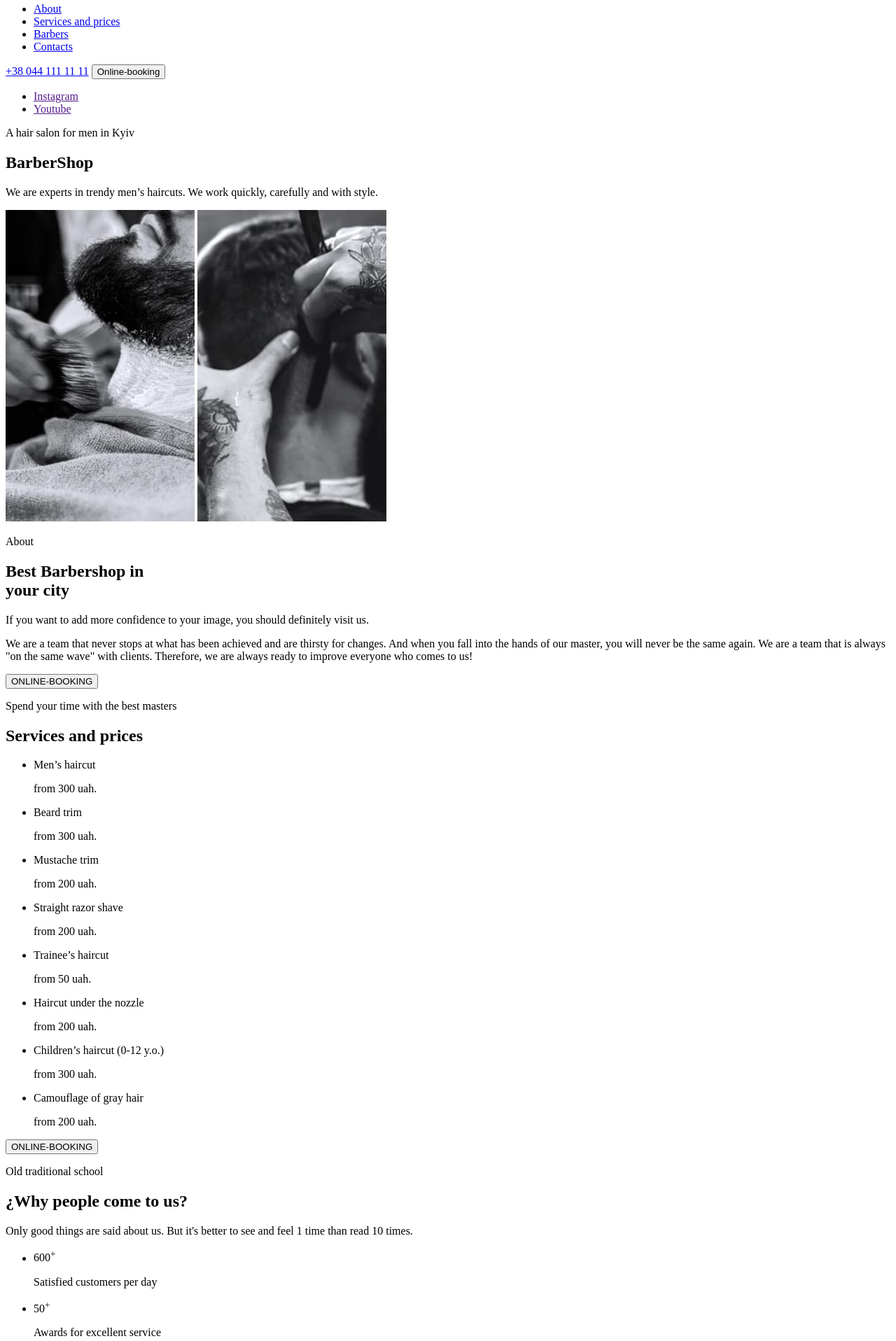
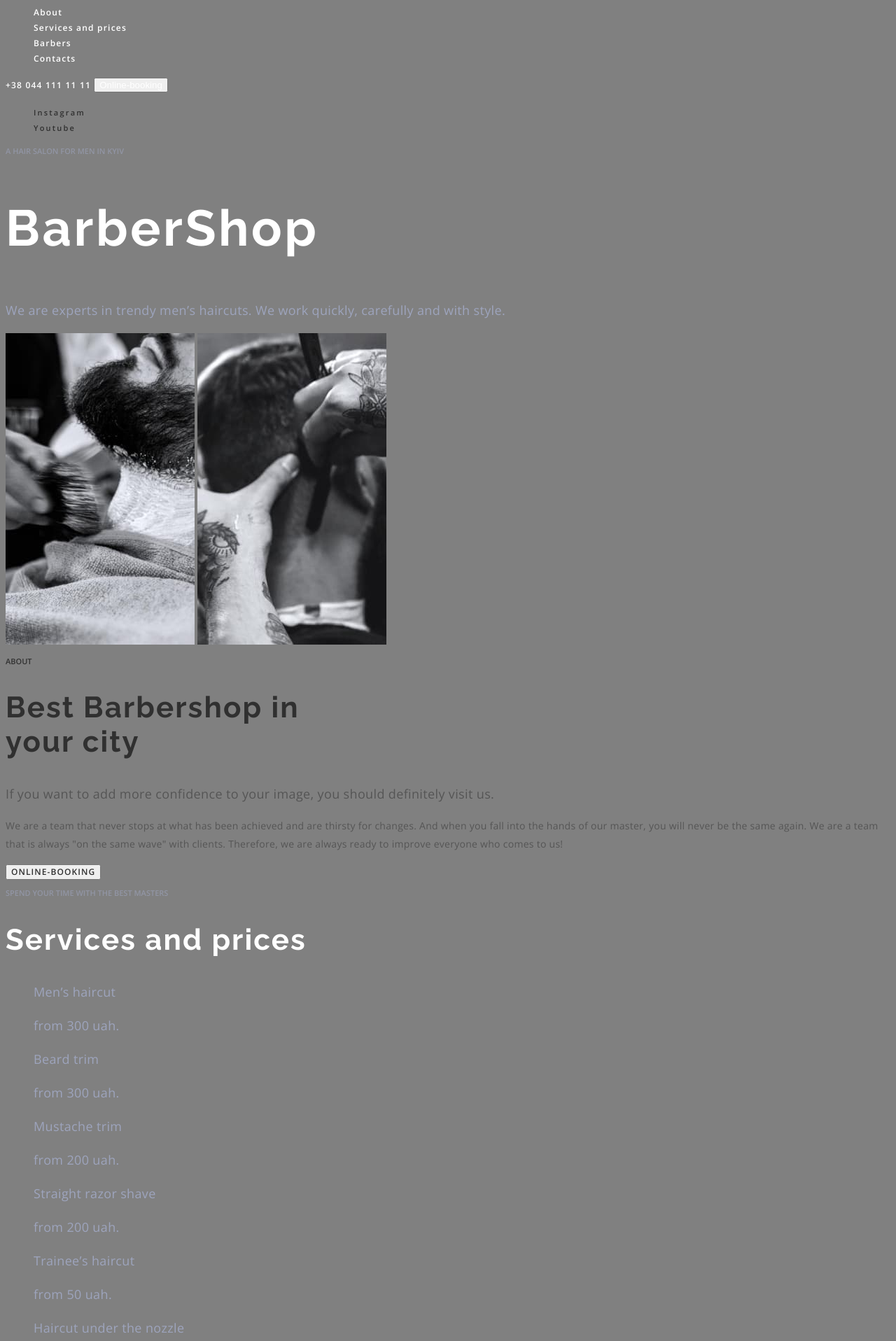
Before and after one commit to UserAndrii/barber-shop-01, a plain HTML site: page index.html in a window 1280 px wide. Shown: the part 80-1996 px from the top of the page at 70% size. Drawn offline with nearby package versions, Linux system fonts and the light colour scheme.

Commit message:
Webinar 4 changes

```diff
--- a/css/styles.css
+++ b/css/styles.css
@@ -0,0 +1,319 @@
+/* General style */
+:root {
+  --main-color: #303030;
+  --second-color: #555555;
+  --pre-title-case: uppercase;
+}
+
+body {
+  background-color: gray;
+  font-family: "Open Sans", sans-serif;
+}
+
+.link {
+  text-decoration: none;
+}
+
+.list {
+  list-style: none;
+}
+
+.button {
+  font-family: inherit;
+  font-weight: 600;
+  font-size: 12px;
+  line-height: calc(16 / 12);
+  letter-spacing: 0.09em;
+  text-transform: var(--pre-title-case);
+}
+
+.button:hover,
+.button:focus {
+    color: #ff6c00;
+}
+
+.second-title {
+  font-family: "Raleway", sans-serif;
+  font-size: 42px;
+  line-height: calc(49 / 42);
+  letter-spacing: 0.05em;
+}
+
+.header-list-link {
+  color: #ffffff;
+
+  font-weight: 600;
+  font-size: 12px;
+  line-height: calc(16 / 12);
+  letter-spacing: 0.1em;
+}
+
+.header-list-link:hover,
+.header-list-link:focus {
+  color: #ff6c00;
+}
+
+.header-tel-link {
+  font-weight: 600;
+  font-size: 12px;
+  line-height: calc(16 / 12);
+  letter-spacing: 0.1em;
+  text-transform: var(--pre-title-case);
+  color: #ffffff;
+}
+
+.header-tel-link:hover {
+  color: #ff6c00;
+}
+
+.header-button {
+  color: #ffffff;
+}
+
+/* HERO STYLE */
+.hero-list-link {
+  font-weight: 600;
+  font-size: 11px;
+  line-height: calc(15 / 11);
+  letter-spacing: 0.2em;
+  color: var(--main-color);
+}
+
+.hero-list-link:hover,
+.hero-list-link:focus {
+  color: #ff6c00;
+}
+
+.hero-pre-title {
+  font-weight: 600;
+  font-size: 11px;
+  line-height: calc(15 / 11);
+  text-transform: var(--pre-title-case);
+  color: rgba(157, 164, 189, 0.6);
+}
+
+.hero-title {
+  font-family: "Raleway", sans-serif;
+  font-size: 72px;
+  line-height: calc(85 / 72);
+  letter-spacing: 0.05em;
+  color: #ffffff;
+}
+
+.hero-text {
+  font-weight: 400;
+  font-size: 18px;
+  line-height: calc(30 / 18);
+  letter-spacing: 0.02em;
+  color: #9da4bd;
+}
+
+/* ABAUT STYLE */
+.abaut-pre-title {
+  font-weight: 600;
+  font-size: 11px;
+  line-height: calc(15 / 11);
+  text-transform: var(--pre-title-case);
+  color: var(--main-color);
+}
+
+.abaut-title {
+  color: var(--main-color);
+}
+
+.abaut-after-title {
+  font-size: 18px;
+  line-height: calc(30 / 18);
+  letter-spacing: 0.02em;
+  color: var(--second-color);
+}
+
+.abaut-text {
+  font-size: 14px;
+  line-height: calc(26 / 14);
+  letter-spacing: 0.02em;
+  color: var(--second-color);
+}
+
+.abaut-button {
+  color: var(--main-color);
+}
+
+/* Services and prices */
+
+.services-pre-title {
+  font-weight: 600;
+  font-size: 11px;
+  line-height: calc(15 / 11);
+  text-transform: var(--pre-title-case);
+  color: rgba(157, 164, 189, 0.6);
+}
+
+.services-title {
+  color: #ffffff;
+}
+
+.services-text {
+  font-weight: 400;
+  font-size: 18px;
+  line-height: calc(30 / 18);
+  letter-spacing: 0.02em;
+  color: #9da4bd;
+}
+
+.services-button {
+  color: #ffffff;
+}
+
+.visually-hidden {
+  position: absolute;
+  width: 1px;
+  height: 1px;
+  margin: -1px;
+  border: 0;
+  padding: 0;
+
+  white-space: nowrap;
+  clip-path: inset(100%);
+  clip: rect(0 0 0 0);
+  overflow: hidden;
+}
+
+/* Retiengs */
+
+.benefits-pre-title {
+  font-weight: 600;
+  font-size: 11px;
+  line-height: calc(15 / 11);
+  text-transform: var(--pre-title-case);
+  color: var(--main-color);
+}
+
+.benefits-title {
+  color: var(--main-color);
+}
+
+.benefits-after-title {
+  font-size: 18px;
+  line-height: calc(30 / 18);
+  letter-spacing: 0.02em;
+  color: var(--second-color);
+}
+
+.benefits-list-item {
+  font-weight: 700;
+  font-size: 42px;
+  line-height: calc(57 / 42);
+  letter-spacing: 0.05em;
+  color: var(--main-color);
+}
+
+.benefits-sup {
+  font-weight: 600;
+  font-size: 16px;
+  line-height: calc(22 / 16);
+  color: #ff6c00;
+}
+
+.benefits-text {
+  font-weight: 600;
+  font-size: 11px;
+  line-height: calc(15 / 11);
+  color: var(--main-color);
+}
+
+/* Our barbers */
+
+.barbers-pre-title {
+  font-weight: 600;
+  font-size: 11px;
+  line-height: calc(15 / 11);
+  text-transform: var(--pre-title-case);
+  color: var(--main-color);
+}
+
+.barbers-title {
+  color: var(--main-color);
+}
+
+.barbers-after-title {
+  font-weight: 400;
+  font-size: 18px;
+  line-height: calc(25 / 18);
+  letter-spacing: 0.02em;
+  color: var(--main-color);
+}
+
+.barbers-text {
+  font-size: 14px;
+  line-height: calc(19 / 14);
+  letter-spacing: 0.02em;
+  color: #ff6c00;
+}
+
+/* AUX */
+
+.gallery-pre-title {
+  font-weight: 600;
+  font-size: 11px;
+  line-height: calc(15 / 11);
+  text-transform: var(--pre-title-case);
+  color: var(--main-color);
+}
+
+/* Online-booking */
+
+.booking-title {
+  color: #ffffff;
+}
+
+/* Contacts */
+
+.contacts-title {
+  color: #ffffff;
+}
+
+.contacts-address {
+  font-style: normal;
+}
+
+.contacts-img {
+  color: #9da4bd;
+}
+
+.contacts-img:hover,
+.contacts-img:focus {
+  color: #ff6c00;
+}
+
+.contacts-list-item {
+  font-weight: 700;
+  font-size: 18px;
+  line-height: calc(30 / 18);
+  letter-spacing: 0.02em;
+}
+
+.contacts-after-title {
+  font-weight: 600;
+  font-size: 11px;
+  line-height: calc(15 / 11);
+  text-transform: var(--pre-title-case);
+  color: #ffffff;
+}
+
+.contacts-text {
+  font-size: 18px;
+  line-height: calc(30 / 18);
+  letter-spacing: 0.02em;
+  color: #9da4bd;
+}
+
+/* footer */
+
+.footer-copy {
+  font-weight: 600;
+  font-size: 11px;
+  line-height: calc(15 / 11);
+  letter-spacing: 0.2em;
+  color: #9da4bd;
+}
--- a/index.html
+++ b/index.html
@@ -5,154 +5,198 @@
     <meta http-equiv="X-UA-Compatible" content="IE=edge" />
     <meta name="viewport" content="width=device-width, initial-scale=1.0" />
     <title>BarberShop</title>
+    <link rel="preconnect" href="https://fonts.googleapis.com" />
+    <link rel="preconnect" href="https://fonts.gstatic.com" crossorigin />
+    <link
+      href="https://fonts.googleapis.com/css2?family=Open+Sans:wght@400;500;600;700&family=Raleway:wght@700&display=swap"
+      rel="stylesheet"
+    />
+    <link rel="stylesheet" href="./css/styles.css" />
   </head>
-  <body>
+  <body class="body">
     <!-- Cap -->
-    <header>
-      <a href="/">
-        <img src="./img/logo.svg" alt="logo" />
+    <header class="header">
+      <a class="header-logo" href="/">
+        <img class="header-logo-img" src="./img/logo.svg" alt="logo" />
       </a>
-      <nav>
-        <ul>
-          <li><a href="#">About</a></li>
-          <li><a href="#">Services and prices</a></li>
-          <li><a href="#">Barbers</a></li>
-          <li><a href="#">Contacts</a></li>
+      <nav class="header-nav">
+        <ul class="header-list list">
+          <li class="header-list-item">
+            <a class="header-list-link heder-link link list-active-link" href="#">About</a>
+          </li>
+          <li class="header-list-item">
+            <a class="header-list-link heder-link link" href="#services"
+              >Services and prices</a
+            >
+          </li>
+          <li class="header-list-item">
+            <a class="header-list-link heder-link link" href="#">Barbers</a>
+          </li>
+          <li class="header-list-item">
+            <a class="header-list-link heder-link link" class="link" href="#"
+              >Contacts</a
+            >
+          </li>
         </ul>
       </nav>
-      <a href="tel:+380441111111">+38 044 111 11 11</a>
-      <button type="button">Online-booking</button>
+      <a class="header-tel-link link" href="tel:+380441111111"
+        >+38 044 111 11 11</a
+      >
+      <button class="header-button" type="button">Online-booking</button>
     </header>
     <main>
       <section class="hero">
-        <ul>
-          <li>
-            <a href="" target="_blank" rel="noopener noreferrer nofollow">Instagram</a>
+        <ul class="hero-list list">
+          <li class="hero-list-item">
+            <a class="hero-list-link link" href="" target="_blank" rel="noopener noreferrer nofollow"
+              >Instagram</a
+            >
           </li>
-          <li>
-            <a href="" target="_blank" rel="noopener noreferrer nofollow">Youtube</a>
+          <li class="hero-list-item">
+            <a class="hero-list-link link" href="" target="_blank" rel="noopener noreferrer nofollow"
+              >Youtube</a
+            >
           </li>
         </ul>
-        <p>A hair salon for men in Kyiv</p>
-        <h1>BarberShop</h1>
-        <p>We are experts in trendy men’s haircuts. We work quickly, carefully and with style.</p>
+        <p class="hero-pre-title">A hair salon for men in Kyiv</p>
+        <h1 class="hero-title">BarberShop</h1>
+        <p class="hero-text">
+          We are experts in trendy men’s haircuts. We work quickly, carefully
+          and with style.
+        </p>
       </section>
       <!-- Abaut us -->
       <section class="about">
-        <img src="./img/about1.jpg" alt="haircut1" width="270" />
-        <img src="./img/about2.jpg" alt="haircut1" width="270" />
-        <p>About</p>
-        <h2>
+        <img class="abaut-img" src="./img/about1.jpg" alt="haircut1" width="270" />
+        <img class="abaut-img" src="./img/about2.jpg" alt="haircut1" width="270" />
+        <p class="abaut-pre-title">About</p>
+        <h2 class="abaut-title second-title">
           Best Barbershop in <br />
           your city
         </h2>
-        <p>If you want to add more confidence to your image, you should definitely visit us.</p>
-        <p>
-          We are a team that never stops at what has been achieved and are thirsty for changes. And
-          when you fall into the hands of our master, you will never be the same again. We are a
-          team that is always "on the same wave" with clients. Therefore, we are always ready to
-          improve everyone who comes to us!
+        <p class="abaut-after-title">
+          If you want to add more confidence to your image, you should
+          definitely visit us.
         </p>
-        <button type="button">ONLINE-BOOKING</button>
+        <p class="abaut-text">
+          We are a team that never stops at what has been achieved and are
+          thirsty for changes. And when you fall into the hands of our master,
+          you will never be the same again. We are a team that is always "on the
+          same wave" with clients. Therefore, we are always ready to improve
+          everyone who comes to us!
+        </p>
+        <button class="abaut-button button" type="button">ONLINE-BOOKING</button>
       </section>
       <!-- Services and prices -->
-      <section class="services">
-        <p>Spend your time with the best masters</p>
-        <h2>Services and prices</h2>
+      <section class="services" id="services">
+        <p class="services-pre-title">Spend your time with the best masters</p>
+        <h2 class="services-title second-title">Services and prices</h2>
         <!-- on right -->
-        <ul>
-          <li>
-            <p>Men’s haircut</p>
-            <p>from 300 uah.</p>
+        <ul class="services-list list">
+          <li class="services-list-item">
+            <p class="services-text services-text-left">Men’s haircut</p>
+            <p class="services-text services-text-reght">from 300 uah.</p>
           </li>
-          <li>
-            <p>Beard trim</p>
-            <p>from 300 uah.</p>
+          <li class="services-list-item">
+            <p class="services-text services-text-left">Beard trim</p>
+            <p class="services-text services-text-reght">from 300 uah.</p>
           </li>
-          <li>
-            <p>Mustache trim</p>
-            <p>from 200 uah.</p>
+          <li class="services-list-item">
+            <p class="services-text services-text-left">Mustache trim</p>
+            <p class="services-text services-text-reght">from 200 uah.</p>
           </li>
-          <li>
-            <p>Straight razor shave</p>
-            <p>from 200 uah.</p>
+          <li class="services-list-item">
+            <p class="services-text services-text-left">Straight razor shave</p>
+            <p class="services-text services-text-reght">from 200 uah.</p>
           </li>
         </ul>
         <!-- left -->
-        <ul>
-          <li>
-            <p>Trainee’s haircut</p>
-            <p>from 50 uah.</p>
+        <ul class="services-list list">
+          <li class="services-list-item">
+            <p class="services-text services-text-left">Trainee’s haircut</p>
+            <p class="services-text services-text-reght">from 50 uah.</p>
           </li>
           <li>
-            <p>Haircut under the nozzle</p>
-            <p>from 200 uah.</p>
+            <p class="services-text services-text-left">Haircut under the nozzle</p>
+            <p class="services-text services-text-reght">from 200 uah.</p>
           </li>
           <li>
-            <p>Children’s haircut (0-12 y.o.)</p>
-            <p>from 300 uah.</p>
+            <p class="services-text services-text-left">Children’s haircut (0-12 y.o.)</p>
+            <p class="services-text services-text-reght">from 300 uah.</p>
           </li>
           <li>
-            <p>Camouflage of gray hair</p>
-            <p>from 200 uah.</p>
+            <p class="services-text services-text-left">Camouflage of gray hair</p>
+            <p class="services-text services-text-reght">from 200 uah.</p>
           </li>
         </ul>
-        <button type="button">ONLINE-BOOKING</button>
+        <button class="services-button button" type="button">ONLINE-BOOKING</button>
       </section>
       <!-- Retiengs -->
       <section class="benefits">
-        <p>Old traditional school</p>
-        <h2>¿Why people come to us?</h2>
-        <p>
-          Only good things are said about us. But it's better to see and feel 1 time than read 10
-          times.
+        <p class="benefits-pre-title">Old traditional school</p>
+        <h2 class="benefits-title second-title">¿Why people come to us?</h2>
+        <p class="benefits-after-title">
+          Only good things are said about us. But it's better to see and feel 1
+          time than read 10 times.
         </p>
-        <ul>
-          <li>
-            <span>600</span><sup>+</sup>
-            <p>Satisfied customers per day</p>
+        <ul class="benefits-list list">
+          <li class="benefits-list-item">
+            <span>600</span><sup class="benefits-sup">+</sup>
+            <p class="benefits-text">Satisfied customers per day</p>
           </li>
-          <li>
-            <span>50</span><sup>+</sup>
-            <p>Awards for excellent service</p>
+          <li class="benefits-list-item">
+            <span>50</span><sup class="benefits-sup">+</sup>
+            <p class="benefits-text">Awards for excellent service</p>
           </li>
-          <li>
-            <span>20</span><sup>+</sup>
-            <p>Kyiv’s best barbers</p>
+          <li class="benefits-list-item">
+            <span>20</span><sup class="benefits-sup">+</sup>
+            <p class="benefits-text">Kyiv’s best barbers</p>
           </li>
-          <li>
-            <span>100</span><sup>+</sup>
-            <p>Gifts for regular customers</p>
+          <li class="benefits-list-item">
+            <span>100</span><sup class="benefits-sup">+</sup>
+            <p class="benefits-text">Gifts for regular customers</p>
           </li>
         </ul>
       </section>
       <!-- Our barbers -->
       <section class="barbers">
-        <p>For true enjoyers of the atmosphere</p>
-        <h2>Our barbers</h2>
-        <ul>
-          <li>
-            <img src="./img/barber-john.jpg" alt="Barber John Smith" width="370" />
-            <h3>John Smith</h3>
-            <p>Extreme Barber</p>
+        <p class="barbers-pre-title">For true enjoyers of the atmosphere</p>
+        <h2 class="barbers-title second-title">Our barbers</h2>
+        <ul class="barbers-list list">
+          <li class="barbers-list-item">
+            <img
+              src="./img/barber-john.jpg"
+              alt="Barber John Smith"
+              width="370"
+            />
+            <h3 class="barbers-after-title">John Smith</h3>
+            <p class="barbers-text">Extreme Barber</p>
           </li>
-          <li>
-            <img src="./img/barber-michele.jpg" alt="Barber Michele Doe" width="370" />
-            <h3>Michele Doe</h3>
-            <p>Extreme Barber</p>
+          <li class="barbers-list-item">
+            <img
+              src="./img/barber-michele.jpg"
+              alt="Barber Michele Doe"
+              width="370"
+            />
+            <h3 class="barbers-after-title">Michele Doe</h3>
+            <p class="barbers-text">Extreme Barber</p>
           </li>
-          <li>
-            <img src="./img/barber-alan.jpg" alt="Barber Alan Black" width="370" />
-            <h3>Alan Black</h3>
-            <p>Extreme Barber</p>
+          <li class="barbers-list-item">
+            <img
+              src="./img/barber-alan.jpg"
+              alt="Barber Alan Black"
+              width="370"
+            />
+            <h3 class="barbers-after-title">Alan Black</h3>
+            <p class="barbers-text">Extreme Barber</p>
           </li>
         </ul>
       </section>
       <!-- AUX -->
       <section class="gallery">
         <!-- h2 hide in css -->
-        <h2>Our Barbers</h2>
-        <p>In Latin, "barba" means "beard"</p>
+        <h2 class="visually-hidden">Our Barbers</h2>
+        <p class="gallery-pre-title">In Latin, "barba" means "beard"</p>
         <img src="./img/rectangle1.jpg" alt="gallery1" width="270" />
         <img src="./img/rectangle2.jpg" alt="gallery2" width="270" />
         <img src="./img/rectangle3.jpg" alt="gallery3" width="270" />
@@ -160,37 +204,43 @@
       </section>
       <!-- Online-booking -->
       <section class="booking">
-        <h2>Online-booking</h2>
+        <h2 class="booking-title second-title">Online-booking</h2>
       </section>
       <!-- Contacts -->
       <section class="contacts">
-        <h2>Contacts</h2>
-        <address>
-          <ul>
-            <li>
-              <a
+        <h2 class="contacts-title second-title">Contacts</h2>
+        <address class="contacts-address">
+          <ul class="contacts-list list">
+            <li class="contacts-list-item">
+              <a class="contacts-img link"
                 href="https://goo.gl/maps/HAt7tmsGjPbwhwQY7"
                 target="_blank"
                 rel="noopener noreferrer nofollow"
                 >st. Vasilkovaya, 7A Kiev, 08132</a
               >
             </li>
-            <li><a href="tel:+380441111111">+38 044 111 11 11</a></li>
-            <li><a href="mailto:barbershop@email.com">barbershop@email.com</a></li>
+            <li class="contacts-list-item"><a class="contacts-img link" href="tel:+380441111111">+38 044 111 11 11</a></li>
+            <li class="contacts-list-item">
+              <a class="contacts-img link" href="mailto:barbershop@email.com">barbershop@email.com</a>
+            </li>
           </ul>
         </address>
-        <p>Working hours</p>
-        <p>Every day from 9:00 to 22:00</p>
+        <p class="contacts-after-title">Working hours</p>
+        <p class="contacts-text">Every day from 9:00 to 22:00</p>
       </section>
     </main>
-    <footer>
-      <p>&copy; Copyright 2020</p>
-      <ul>
-        <li>
-          <a href="" target="_blank" rel="noopener noreferrer nofollow">Instagram</a>
+    <footer class="footer">
+      <p class="footer-copy">&copy; Copyright 2020</p>
+      <ul class="footer-list">
+        <li class="footer-list-item list">
+          <a class="hero-list-link link" href="" target="_blank" rel="noopener noreferrer nofollow"
+            >Instagram</a
+          >
         </li>
-        <li>
-          <a href="" target="_blank" rel="noopener noreferrer nofollow">Youtube</a>
+        <li class="footer-list-item list">
+          <a class="hero-list-link link" href="" target="_blank" rel="noopener noreferrer nofollow"
+            >Youtube</a
+          >
         </li>
       </ul>
     </footer>
```
